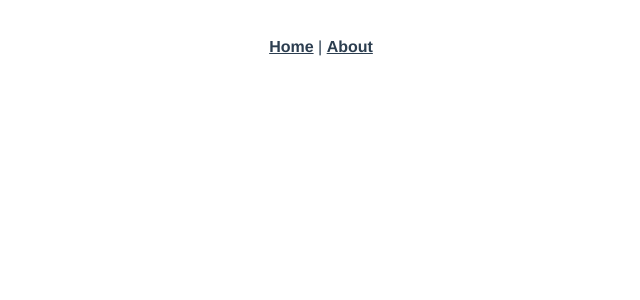
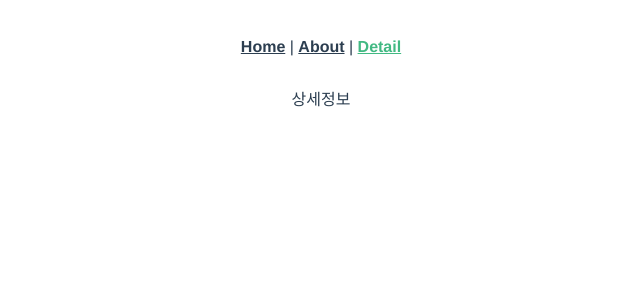
Before and after one commit to taling-externship-group2/frontend, a Vue app: page /#/detail in a window 1280 px wide. Before the commit this address had no page. Shown: the top 300 px of the page, without its empty margins (319-959 px from the left). Built offline with nearby package versions, Linux system fonts and the light colour scheme.

Commit message:
Add : Detail routing

```diff
--- a/src/App.vue
+++ b/src/App.vue
@@ -1,9 +1,10 @@
 <template>
   <nav>
     <router-link to="/">Home</router-link> |
-    <router-link to="/about">About</router-link>
+    <router-link to="/about">About</router-link> |
+    <router-link to="/detail">Detail</router-link>
   </nav>
-  <router-view/>
+  <router-view />
 </template>
 
 <style>
--- a/src/router/index.js
+++ b/src/router/index.js
@@ -1,5 +1,6 @@
 import { createRouter, createWebHashHistory } from 'vue-router';
 import HomeView from '../views/HomeView.vue';
+import DetailInfo from '../views/DetailInfo.vue';
 
 const routes = [
   {
@@ -15,6 +16,11 @@ const routes = [
     // which is lazy-loaded when the route is visited.
     component: () => import(/* webpackChunkName: "about" */ '../views/AboutView.vue'),
   },
+  {
+    path: '/detail',
+    name: 'detail',
+    component: DetailInfo,
+  },
 ];
 
 const router = createRouter({
--- /dev/null
+++ b/src/views/DetailInfo.vue
@@ -0,0 +1,12 @@
+<template>
+  <section class="flex">
+    <div class="text-xl">상세정보</div>
+  </section>
+</template>
+
+<script>
+export default {};
+</script>
+
+<style>
+</style>
```
